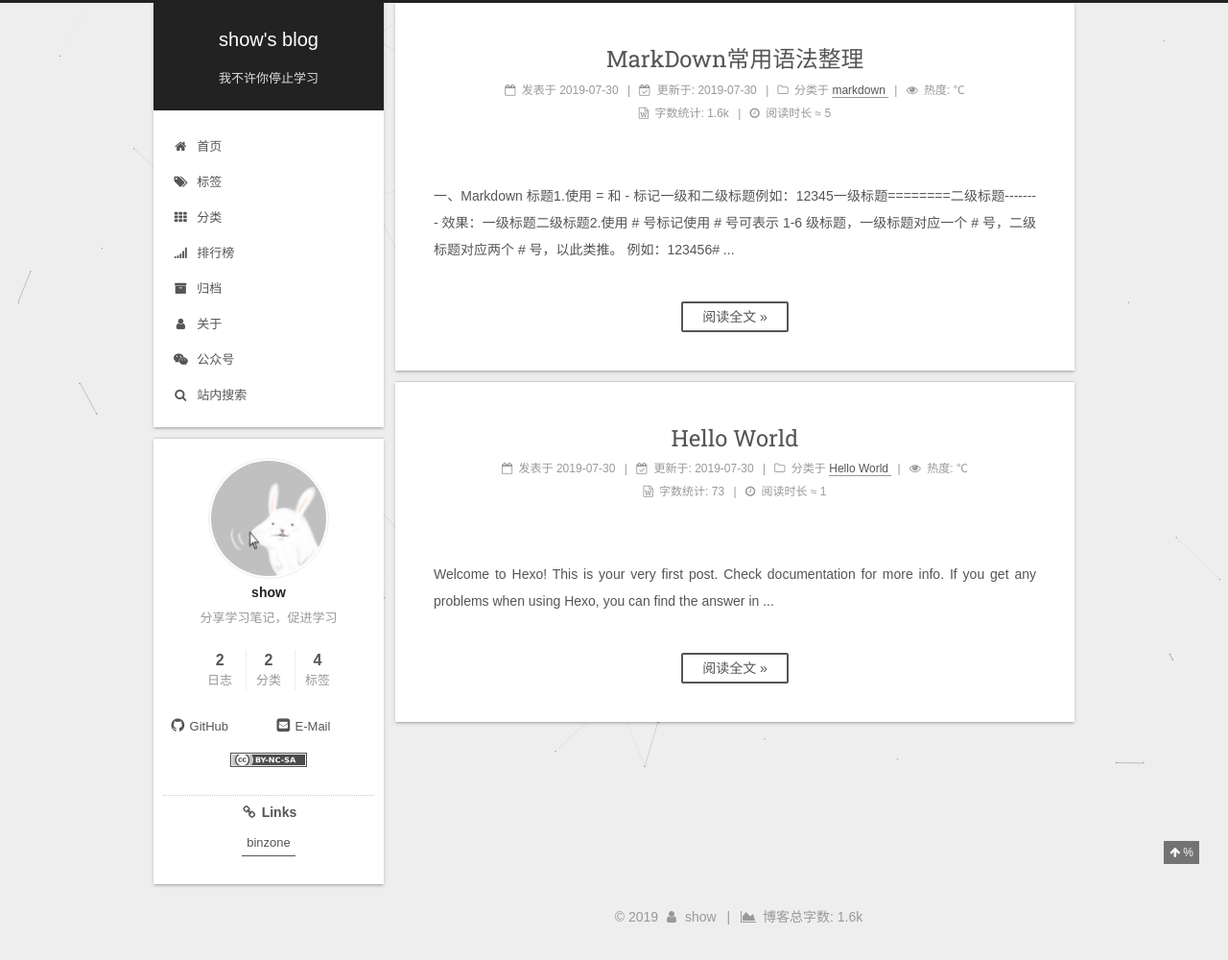
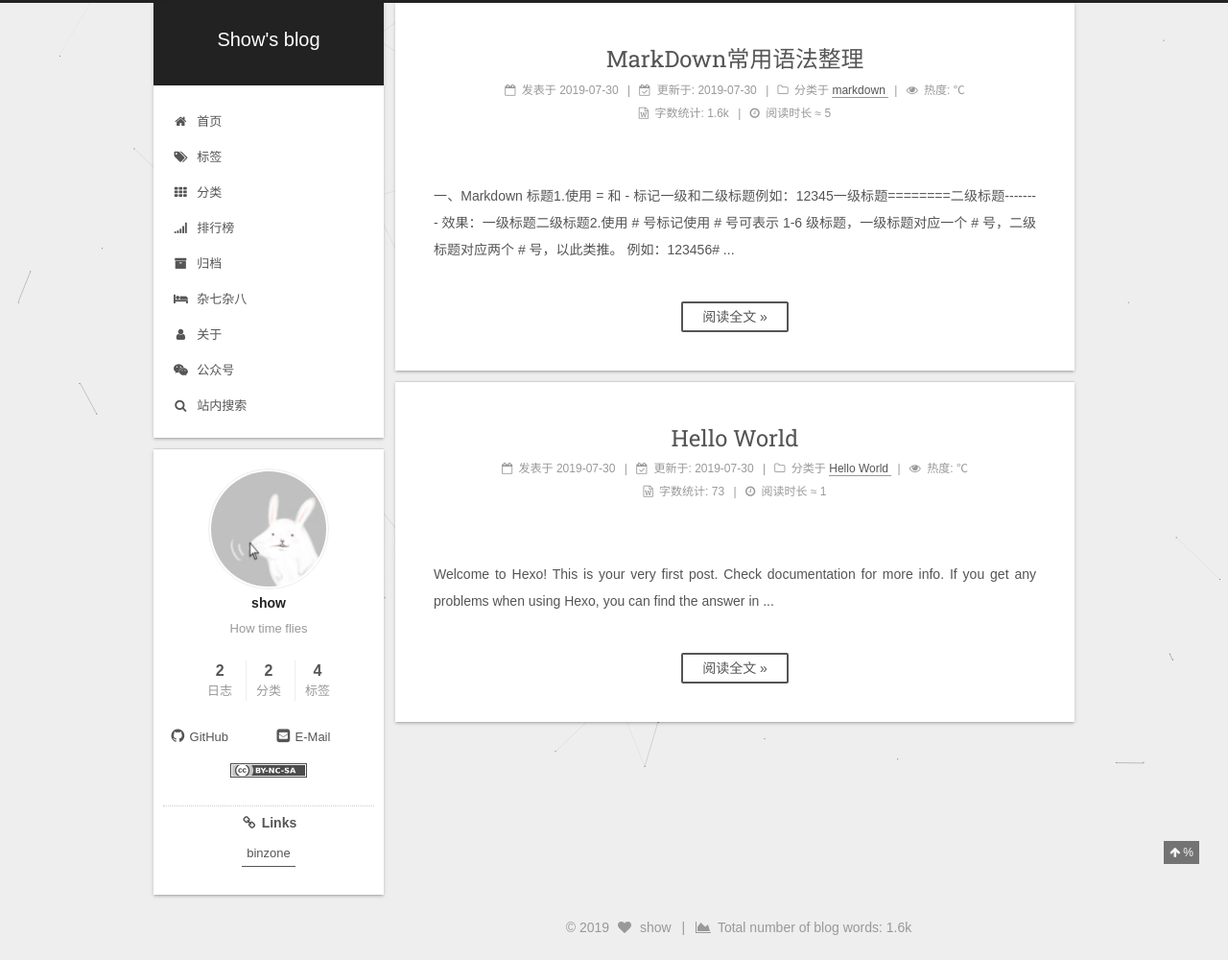
Before and after one commit to ihaveungithub/ihaveungithub.github.io, a plain HTML site: page index.html in a window 1280 px wide. Shown: the whole page at 96% size. Drawn offline with nearby package versions, Linux system fonts and the light colour scheme; some packages are replaced by stand-ins of ours; a script that the page names is missing; a web font is replaced by a local one.

Commit message:
Site updated: 2019-07-31 16:18:19

```diff
--- a/css/main.css
+++ b/css/main.css
@@ -2090,7 +2090,7 @@ img:hover {
   width: 4px;
   height: 4px;
   border-radius: 50%;
-  background: #2f82b6;
+  background: #f78a2e;
 }
 .links-of-blogroll {
   font-size: 13px;
--- a/index.html
+++ b/index.html
@@ -118,17 +118,16 @@
 
 
 
-<meta name="description" content="分享学习笔记，促进学习">
-<meta name="keywords" content="博客、学习">
+<meta name="description" content="How time flies">
 <meta property="og:type" content="website">
-<meta property="og:title" content="show&#39;s blog">
+<meta property="og:title" content="Show&#39;s blog">
 <meta property="og:url" content="https://seeheaven.cn/index.html">
-<meta property="og:site_name" content="show&#39;s blog">
-<meta property="og:description" content="分享学习笔记，促进学习">
+<meta property="og:site_name" content="Show&#39;s blog">
+<meta property="og:description" content="How time flies">
 <meta property="og:locale" content="zh-Hans">
 <meta name="twitter:card" content="summary">
-<meta name="twitter:title" content="show&#39;s blog">
-<meta name="twitter:description" content="分享学习笔记，促进学习">
+<meta name="twitter:title" content="Show&#39;s blog">
+<meta name="twitter:description" content="How time flies">
 
 
 
@@ -175,7 +174,7 @@
     })();
 </script>
 
-  <title>show's blog</title>
+  <title>Show's blog</title>
 
 
 
@@ -209,12 +208,12 @@
     <div class="custom-logo-site-title">
       <a href="/" class="brand" rel="start">
         <span class="logo-line-before"><i></i></span>
-        <span class="site-title">show's blog</span>
+        <span class="site-title">Show's blog</span>
         <span class="logo-line-after"><i></i></span>
       </a>
     </div>
 
-        <p class="site-subtitle">我不许你停止学习</p>
+        <p class="site-subtitle"></p>
 
   </div>
 
@@ -280,6 +279,16 @@
               <i class="menu-item-icon fa fa-fw fa-archive"></i> <br>
 
             归档
+          </a>
+        </li>
+
+
+        <li class="menu-item menu-item-miscellaneous">
+          <a href="/categories/miscellaneous" rel="section">
+
+              <i class="menu-item-icon fa fa-fw fa-bed"></i> <br>
+
+            杂七杂八
           </a>
         </li>
 
@@ -377,7 +386,7 @@
     </span>
 
     <span hidden itemprop="publisher" itemscope itemtype="http://schema.org/Organization">
-      <meta itemprop="name" content="show's blog">
+      <meta itemprop="name" content="Show's blog">
     </span>
 
 
@@ -585,7 +594,7 @@
     </span>
 
     <span hidden itemprop="publisher" itemscope itemtype="http://schema.org/Organization">
-      <meta itemprop="name" content="show's blog">
+      <meta itemprop="name" content="Show's blog">
     </span>
 
 
@@ -806,7 +815,7 @@
               <img class="site-author-image" itemprop="image" src="/images/avatar.jpg" alt="show">
 
               <p class="site-author-name" itemprop="name">show</p>
-              <p class="site-description motion-element" itemprop="description">分享学习笔记，促进学习</p>
+              <p class="site-description motion-element" itemprop="description">How time flies</p>
           </div>
 
           <nav class="site-state motion-element">
@@ -913,7 +922,7 @@
       <div class="footer-inner">
         <div class="copyright">&copy; <span itemprop="copyrightYear">2019</span>
   <span class="with-love">
-    <i class="fa fa-user"></i>
+    <i class="fa fa-heart"></i>
   </span>
   <span class="author" itemprop="copyrightHolder">show</span>
 
@@ -923,9 +932,9 @@
       <i class="fa fa-area-chart"></i>
     </span>
 
-      <span class="post-meta-item-text">博客总字数&#58;</span>
-
-    <span title="博客总字数">1.6k</span>
+      <span class="post-meta-item-text">Total number of blog words&#58;</span>
+
+    <span title="Total number of blog words">1.6k</span>
 
 </div>
 
@@ -937,11 +946,11 @@
 <div>
 <script async src="//busuanzi.ibruce.info/busuanzi/2.3/busuanzi.pure.mini.js"></script>
 <span id="busuanzi_container_site_pv" style="display:none">
-    历经 <span id="busuanzi_value_site_pv"></span> 次回眸才与你相遇
+    <i class="fa fa-eye"></i> <span id="busuanzi_value_site_pv"></span>
     <span class="post-meta-divider">|</span>
 </span>
 <span id="busuanzi_container_site_uv" style="display:none">
-    我的第 <span id="busuanzi_value_site_uv"></span> 位朋友
+    <i class="fa fa-user"></i> <span id="busuanzi_value_site_uv"></span>
 </span>
 </div>
 
@@ -1583,7 +1592,7 @@
       ages = ages.replace(/minutes?/, "分");
       ages = ages.replace(/seconds?/, "秒");
       ages = ages.replace(/\d+/g, '<span style="color:#4D4D4D">$&</span>');
-      div.innerHTML = `我已在此等候你 ${ages}`;
+      div.innerHTML = `<i class="fa fa-clock-o"></i> ${ages}`;
     }
     var div = document.createElement("div");
     //插入到copyright之后
```
Also changed, not shown: 2019/07/30/MarkDown常用语法整理/index.html (+23 -13 lines), 2019/07/30/hello-world/index.html (+23 -13 lines), 404.html (+23 -14 lines), about/index.html (+21 -12 lines), archives/2019/07/index.html (+26 -17 lines), archives/2019/index.html (+26 -17 lines), archives/index.html (+26 -17 lines), categories/Hello-World/index.html (+26 -17 lines), categories/index.html (+24 -15 lines), categories/markdown/index.html (+26 -17 lines), list/index.html (+21 -12 lines), tags/Hello-World/index.html (+26 -17 lines), tags/index.html (+24 -15 lines), tags/markdown/index.html (+26 -17 lines), 2 more files.
